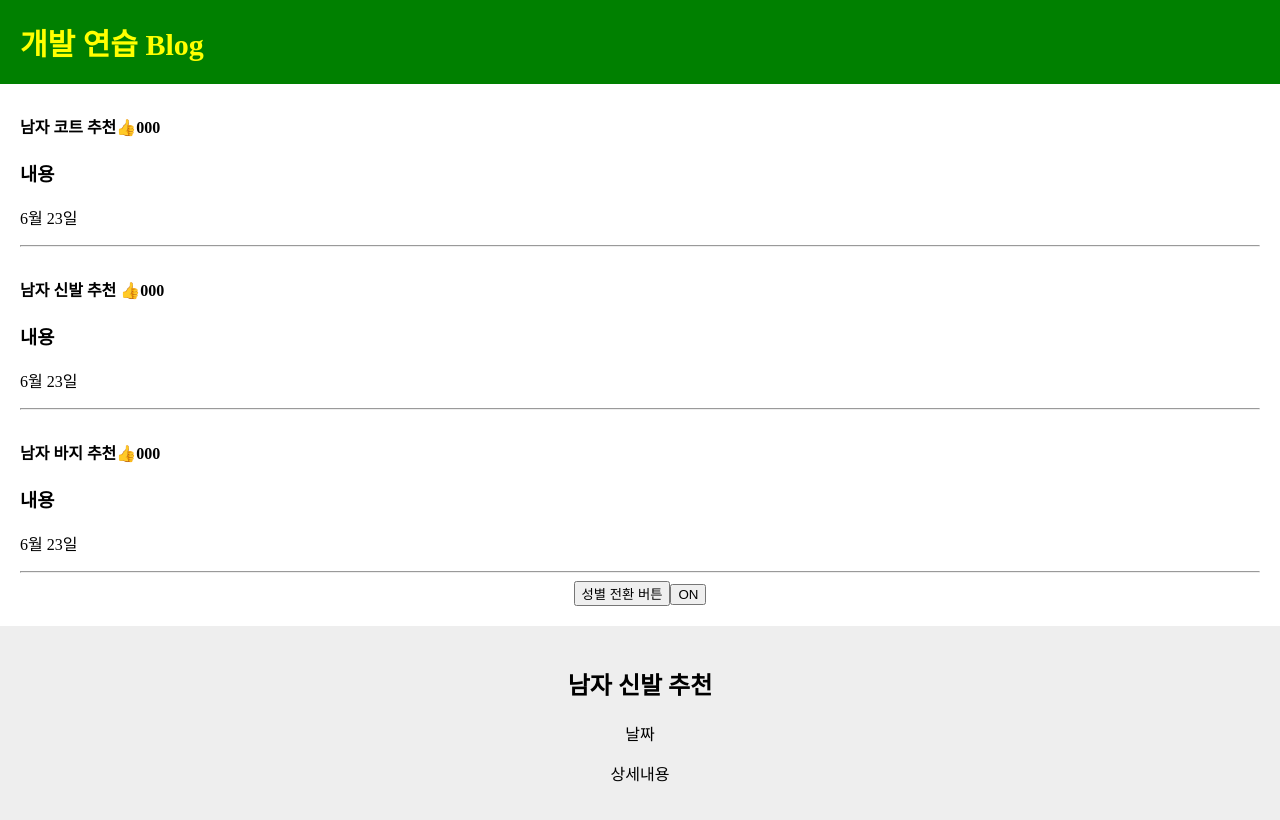
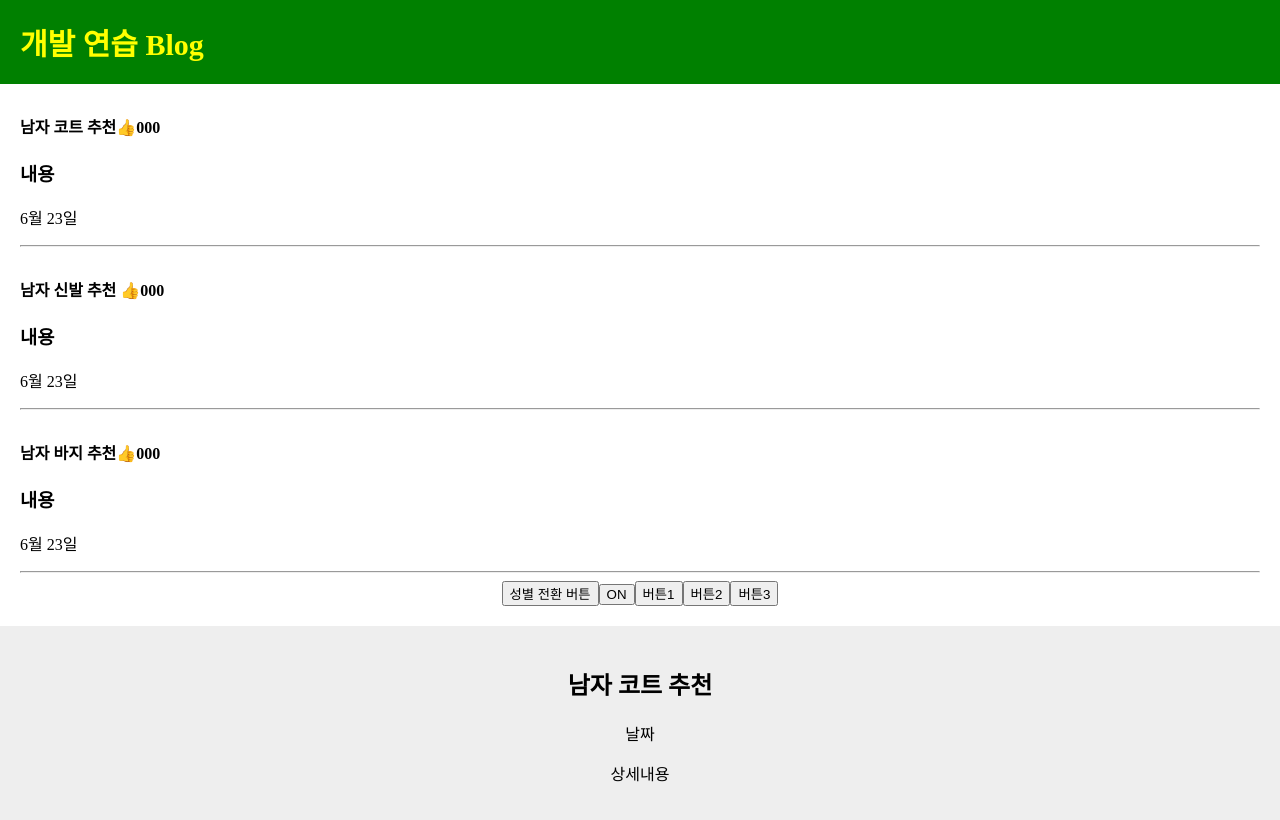
Before and after one commit to SeungMinK/react2, a React (Create React App) app: page / in a window 1280 px wide. Both pictures are taken after a click on the button "OFF". Shown: the top 820 px of the page. Built offline with nearby package versions, Linux system fonts and the light colour scheme.

Commit message:
파트1#10 * map 기능 공부 - 두번째 파라미터를 사용하면 반복횟수를 체크할 수 있는 변수가 생성됨 *prop 기능 공부 - prop 사용하여 버튼 클릭 및 텍스트 클릭시 component에서 타이틀 변경하기

```diff
--- a/src/App.js
+++ b/src/App.js
@@ -3,6 +3,7 @@ import './App.css';
 
 
 /*
+    ===================Summary========================
     1. 데이터 바인딩 핵심 "{}"
     2. Style 직접 지정시에도 "{}"" 사용해야함
     3. "..." deepcCopy 방법임, = 으로 카피할경우 참조변수가 생성됨(Array,Object)
@@ -30,7 +31,7 @@ function App() {
   let [gender, genderChange] = useState('male');
   let [model, modelChange] = useState(false);//UI 온오프 스위치
   let [state, stateChange] = useState(['OFF']);//버튼 상태 표시
-
+  let [clickTitle,clickTitleChange] = useState(0);
 
 
   function changeTitleGender() {
@@ -57,6 +58,8 @@ function App() {
 
   }
 
+
+
   return (
     <div className="App">
 
@@ -65,10 +68,10 @@ function App() {
       </div>
       <div>
         {
-          title.map(function (text) {
+          title.map(function (text,i) {//map에서 두번째 파라미터는 반복횟수를 가르키는 변수가 됨
             return (
               <div className="list">
-                <h4>{text}<span onClick={() => { likeChange(like[0]+1 )}}>👍{like}</span></h4>
+                <h4 onClick= { () => {  clickTitleChange(i)}} >{text}<span onClick={() => { likeChange(like[0] + 1) }}>👍{like}</span></h4>
                 <h3>{contents}</h3>
                 <p>6월 23일</p>
                 <hr />
@@ -78,26 +81,33 @@ function App() {
           )
         }
       </div>
+
       <div>
         <button onClick={changeTitleGender}>성별 전환 버튼</button>
         <button onClick={switichUI}>{state}</button>
-      </div>
+        <button onClick= { () => {  clickTitleChange(0)}}>버튼1</button>
+        <button onClick= { () => {  clickTitleChange(1)}}>버튼2</button>
+        <button onClick= { () => {  clickTitleChange(2)}}>버튼3</button>
+
+        </div>
       {
-        model === true
-          ? <Model title={title}/>//state 보내기
-          : null // 텅빈 html 보여줌, Js 관습
-      }
+      model === true
+        ? <Model title={title} clickTitle={clickTitle} />//state 보내기
+        : null // 텅빈 html 보여줌, Js 관습
+
+    }
     </div>
 
 
   );
 }
 
+
 //Component
 function Model(props) {//전달받은 props가 여기에 전달되있음
   return (
     <div className="model">
-      <h2>{props.title[1]}</h2>
+      <h2>{props.title[props.clickTitle]}</h2>
       <p>날짜</p>
       <p>상세내용</p>
     </div>
```
